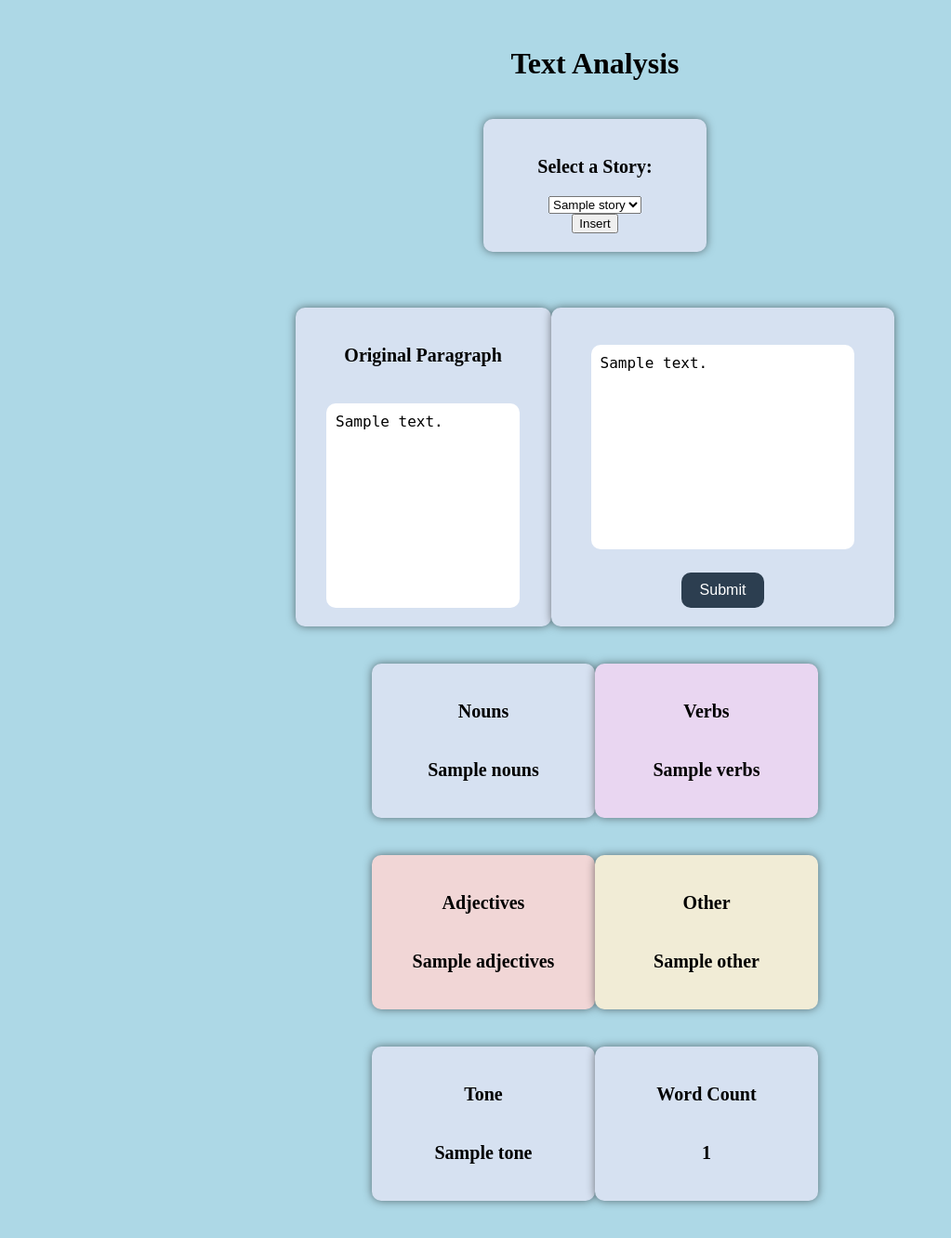
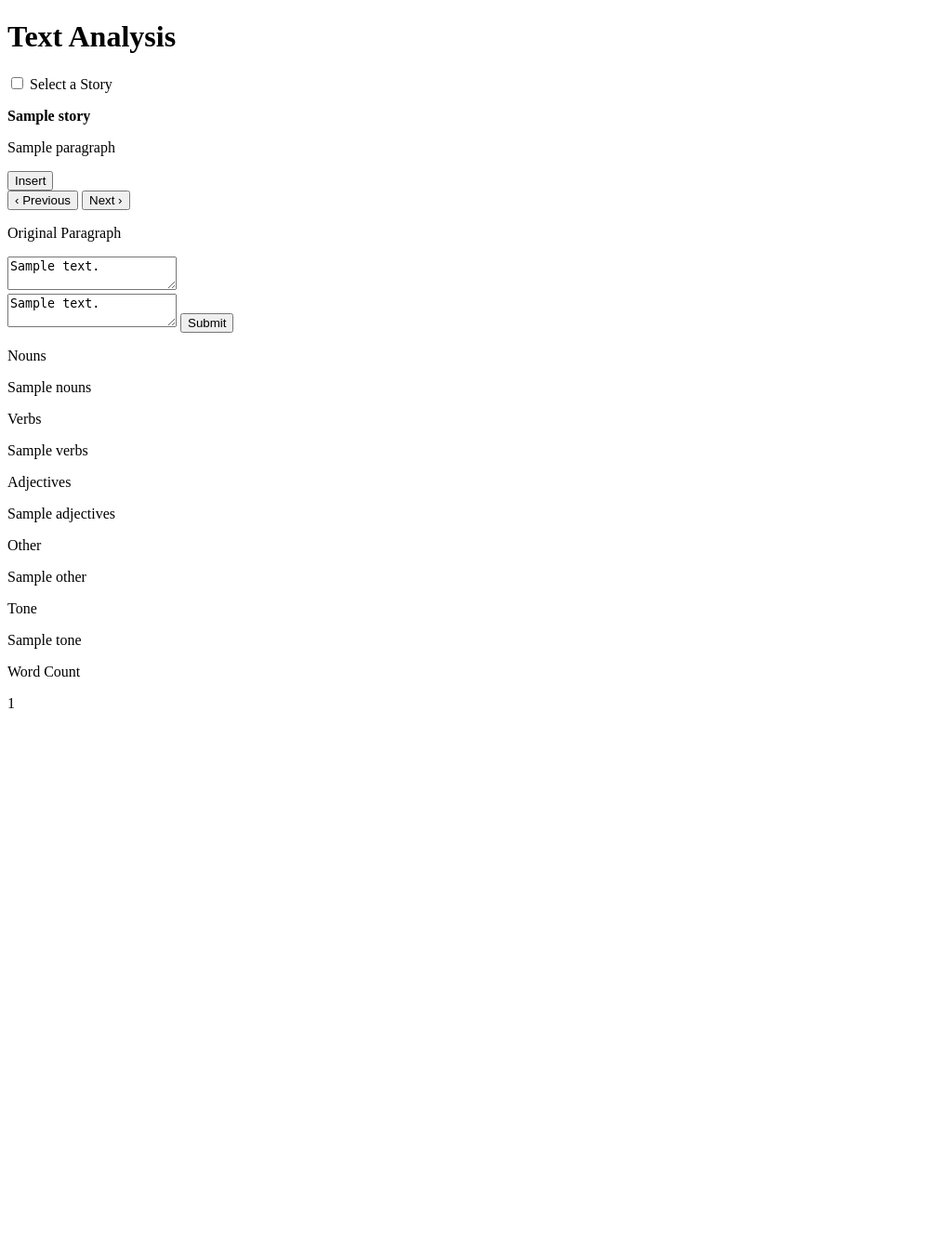
Before and after one commit to ANUJDWIVDI/text-analysis-flask-framework, a Flask app: template templates/results-text-analyse.html in a window 1280 px wide. Shown: the whole page at 93% size, without its empty margins (0-1023 px from the left). After the commit the page ends 762 px from the top, so only its background shows below. Run offline with Flask 2, Linux system fonts and the light colour scheme; the template is opened without the code that fills it: most values are stand-ins (such as "Sample title", 1, 10 or a date in 2020); some libraries are stand-ins or nearby versions.

Commit message:
working-story-select-v.02

```diff
--- a/app.py
+++ b/app.py
@@ -22,7 +22,41 @@ stories = [
         "tone": "neutral",
         "paragraph": "Once, there was an enchanted castle on top of a hill. It was said to hold many secrets and treasures. Many adventurers tried to uncover its mysteries, but only a few succeeded. The castle had hidden rooms, secret passages, and magical artifacts."
     },
-    # Add more stories here
+    {
+        "title": "The Brave Knight",
+        "tone": "positive",
+        "paragraph": "In the kingdom of Elysia, there was a brave knight named Sir Arthur. He was known for his unwavering courage and chivalry. Sir Arthur embarked on daring quests to protect the realm from evil forces and restore peace and justice."
+    },
+    {
+        "title": "The Mysterious Island",
+        "tone": "neutral",
+        "paragraph": "Deep in the heart of the vast ocean, there lay a mysterious island shrouded in mist. Legends spoke of hidden treasures and mythical creatures dwelling on its shores. Many adventurers set sail in search of this enigmatic island, but few returned with tales to tell."
+    },
+    {
+        "title": "The Secret Garden",
+        "tone": "positive",
+        "paragraph": "Behind the old mansion, there was a secret garden untouched by time. Its lush greenery and vibrant flowers created a serene oasis. The garden held the power to heal and bring joy to those who discovered its hidden beauty."
+    },
+    {
+        "title": "The Lost City",
+        "tone": "neutral",
+        "paragraph": "Buried deep within the dense jungle, there existed a lost city filled with ancient ruins and untold stories. The city held the remnants of a once-great civilization, waiting to be unraveled by curious explorers."
+    },
+    {
+        "title": "The Haunted Manor",
+        "tone": "negative",
+        "paragraph": "On a desolate hill, stood a haunted manor with a dark past. Its halls echoed with ghostly whispers, and shadows danced along its decaying walls. Many believed the manor was cursed, and dared not venture near after sunset."
+    },
+    {
+        "title": "The Time Traveler's Journal",
+        "tone": "positive",
+        "paragraph": "Within the pages of an ancient journal, a time traveler chronicled their extraordinary adventures across different eras. From the majestic courts of Renaissance Europe to the futuristic landscapes of the 31st century, the journal revealed the wonders and perils of time travel."
+    },
+    {
+        "title": "The Legendary Sword",
+        "tone": "neutral",
+        "paragraph": "Legends spoke of a mythical sword with the power to vanquish any foe. It was said to be hidden deep within a treacherous mountain range, guarded by fierce creatures and ancient traps. Many warriors set out on a quest to wield this legendary weapon and bring peace to the land."
+    }
 ]
 
 @app.route('/')
--- a/templates/results-text-analyse.html
+++ b/templates/results-text-analyse.html
@@ -1,120 +1,36 @@
 <!DOCTYPE html>
 <html>
 <head>
-	<title>Text Analysis Results</title>
+    <title>Text Analysis Results</title>
     <link rel="shortcut icon" href="../static/images/logo.png">
-<style>
-	body {
-		background-color: lightblue;
-		color: black;
-		font-weight: bold;
-		font-size: 16px;
-		margin: 0;
-		padding: 0;
-		display: flex;
-		flex-direction: column;
-		align-items: center;
-	}
-	h1 {
-		margin-top: 50px;
-	}
-	.container {
-		margin: 20px 0;
-		display: flex;
-		flex-direction: column;
-		align-items: center;
-	}
-	.row {
-		display: flex;
-		flex-direction: row;
-		justify-content: space-around;
-		align-items: center;
-		flex-wrap: wrap;
-	}
-	.col {
-		display: flex;
-		flex-direction: column;
-		align-items: center;
-		justify-content: center;
-		margin: 20px 0;
-		padding: 20px;
-		background-color: #d6e1f1;
-		border-radius: 10px;
-		box-shadow: 0 0 10px rgba(0,0,0,0.5);
-		transition: background-color 0.3s ease;
-		width: auto;
-		min-width: 200px;
-		text-align: center;
-		font-weight: bold;
-		font-size: 20px;
-		color: black;
-	}
-	.col:hover {
-		background-color: #adc5e8;
-	}
-	.nouns {
-		background-color: #d6e1f1;
-	}
-	.verbs {
-		background-color: #e9d6f1;
-	}
-	.adjectives {
-		background-color: #f1d6d6;
-	}
-	.other {
-		background-color: #f1ecd6;
-	}
-	.text-area {
-		margin-top: 20px;
-		width: 80%;
-		height: 200px;
-		padding: 10px;
-		font-size: 16px;
-		border-radius: 10px;
-		border: none;
-		resize: none;
-	}
-	.btn {
-		margin-top: 20px;
-		padding: 10px 20px;
-		border-radius: 10px;
-		background-color: #2c3e50;
-		color: white;
-		border: none;
-		font-size: 16px;
-		cursor: pointer;
-	}
-</style>
-
+    <link rel="stylesheet" type="text/css" href="../static/css/styles.css">
 </head>
-<body><div class="loader"></div>
-<script>
-	window.addEventListener("load", function() {
-		const loaderFrame = document.getElementById("loading-frame");
-		loaderFrame.style.display = "block";
-		setTimeout(function(){
-			loaderFrame.style.display = "none";
-		}, 5000); // 5000ms = 5 seconds
-	});
-</script>
+<body>
+    <script src="https://code.jquery.com/jquery-3.6.0.min.js"></script>
+    <script src="https://stackpath.bootstrapcdn.com/bootstrap/4.5.2/js/bootstrap.min.js"></script>
 
 
-
+    <div class="loader"></div>
     <h1>Text Analysis</h1>
 
-        <div class="row">
-            <div class="col">
-                <p>Select a Story:</p>
-                <select name="story" id="storySelect">
-                    {% for story in stories %}
-                        <option value="{{ story.paragraph }}">{{ story.title }}</option>
-                    {% endfor %}
-                </select>
-                <button onclick="insertSelectedStory()">Insert</button>
+    <input type="checkbox" id="storyCheckbox" onchange="toggleStoryCarousel()">
+    <label for="storyCheckbox">Select a Story</label>
+
+    <div id="storyCarousel" class="hidden">
+        <div class="story-carousel">
+            {% for story in stories %}
+            <div class="story-card" onclick="selectStory('{{ story.paragraph }}')">
+                <p><strong>{{ story.title }}</strong></p>
+                <p>{{ story.paragraph }}</p>
+                <button onclick="insertStory('{{ story.paragraph }}')">Insert</button>
             </div>
+            {% endfor %}
         </div>
-
-
+        <div class="carousel-navigation">
+            <button class="btn btn-primary" onclick="prevStory()">&#8249; Previous</button>
+            <button class="btn btn-primary" onclick="nextStory()">Next &#8250;</button>
+        </div>
+    </div>
 
     <div class="container">
         <div class="row">
@@ -161,14 +77,7 @@
         </div>
     </div>
 
-    <!-- Add any necessary scripts here -->
-    <script>
-        function insertSelectedStory() {
-            const selectElement = document.getElementById('storySelect');
-            const selectedParagraph = selectElement.value;
-            const textareaElement = document.querySelector('textarea[name="text"]');
-            textareaElement.value = selectedParagraph;
-        }
-    </script>
+
+    <script src="../static/js/custom.js"></script>
 </body>
 </html>
```
